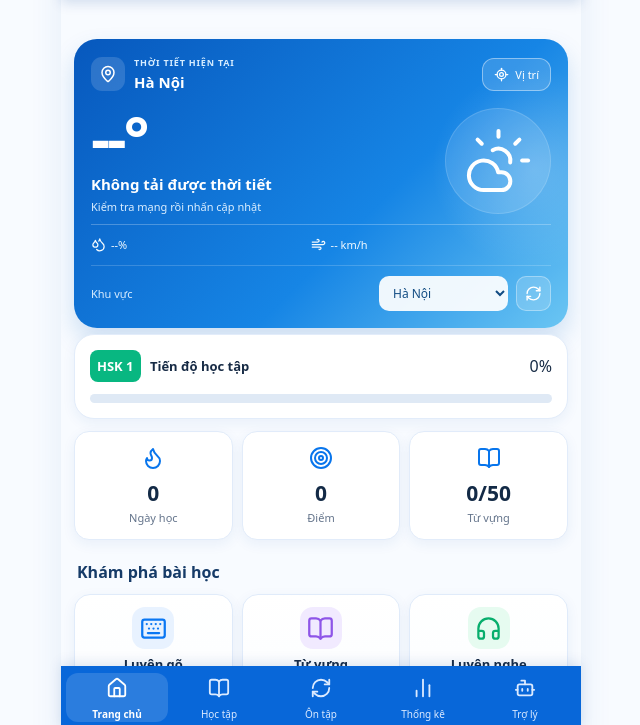
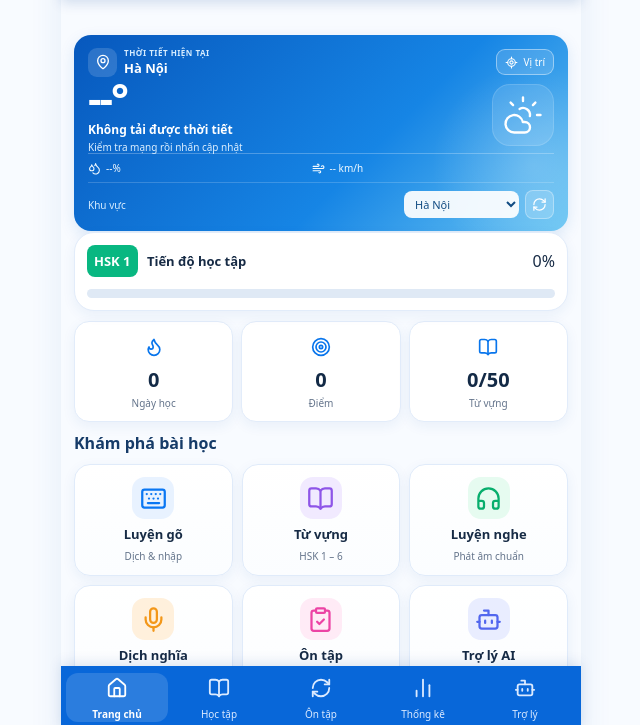
Before and after one commit to GIT-96/GIT-Chinese-Trainer, a plain HTML site: page index.html in a window 1280 px wide. Shown: the part 70-795 px from the top of the page, without its empty margins (319-959 px from the left). Drawn offline with nearby package versions, Linux system fonts and the light colour scheme; no server answers.

Commit message:
Compact home weather card and reduce vertical space V8

```diff
--- a/css/style.css
+++ b/css/style.css
@@ -208,3 +208,36 @@ html,body{min-height:100%;background:#f8fbff}
 #ai .ai-settings summary{font-size:11px!important;color:#4c6683!important}
 #ai .ai-settings summary span{font-size:10px!important}
 @media(max-width:380px){#home .weather-temp{font-size:51px!important}#home .weather-art{width:82px!important;height:82px!important}#home .weather-art svg{width:55px!important;height:55px!important}#ai .ai-hero p{font-size:10px!important}}
+
+/* V8 Weather Compact — prioritize learning content above the fold */
+#home .weather-card{padding:12px 14px!important;border-radius:17px!important;margin-bottom:10px!important;box-shadow:0 5px 15px #0963be20!important}
+#home .weather-top{gap:7px!important}
+#home .weather-location{gap:7px!important}
+#home .weather-location-dot{width:29px!important;height:29px!important;border-radius:9px!important}
+#home .weather-location-dot svg{width:16px!important;height:16px!important}
+#home .weather-location small{font-size:8px!important;letter-spacing:.5px!important}
+#home .weather-location strong{font-size:13px!important;margin-top:1px!important}
+#home .weather-locate{padding:5px 8px!important;border-radius:9px!important;font-size:10px!important}
+#home .weather-locate svg{width:13px!important;height:13px!important}
+#home .weather-main{min-height:0!important;height:76px!important;padding:4px 0!important;gap:8px!important}
+#home .weather-temp{font-size:42px!important;line-height:1!important;letter-spacing:-2px!important}
+#home .weather-desc{font-size:12px!important;margin-top:2px!important}
+#home .weather-feels{font-size:10px!important;margin-top:2px!important}
+#home .weather-art{width:62px!important;height:62px!important;border-radius:18px!important}
+#home .weather-art svg{width:42px!important;height:42px!important}
+#home .weather-bottom{padding:7px 0 0!important;font-size:10px!important;gap:5px!important}
+#home .weather-bottom svg{width:13px!important;height:13px!important}
+#home .weather-controls{margin-top:7px!important;padding-top:7px!important;gap:6px!important}
+#home .weather-controls label{font-size:10px!important}
+#home .weather-controls select{max-width:49%!important;padding:5px 7px!important;font-size:11px!important;border-radius:8px!important}
+#home .weather-controls button{width:29px!important;height:29px!important;border-radius:8px!important}
+#home .weather-controls button svg{width:15px!important;height:15px!important}
+#home.page{padding-top:10px!important}
+#home .home-progress{padding:12px!important;margin-bottom:10px!important}
+#home .metrics{gap:8px!important;margin-bottom:10px!important}
+#home .metrics .card{padding:11px 5px!important}
+#home .metrics .card svg{width:20px!important;height:20px!important}
+#home .metrics strong{font-size:20px!important}
+#home .metrics small{font-size:10px!important}
+#home .section-title{margin:10px 0!important}
+@media(max-width:380px){#home .weather-temp{font-size:37px!important}#home .weather-art{width:54px!important;height:54px!important}#home .weather-art svg{width:36px!important;height:36px!important}#home .weather-bottom{font-size:9px!important}}
```
